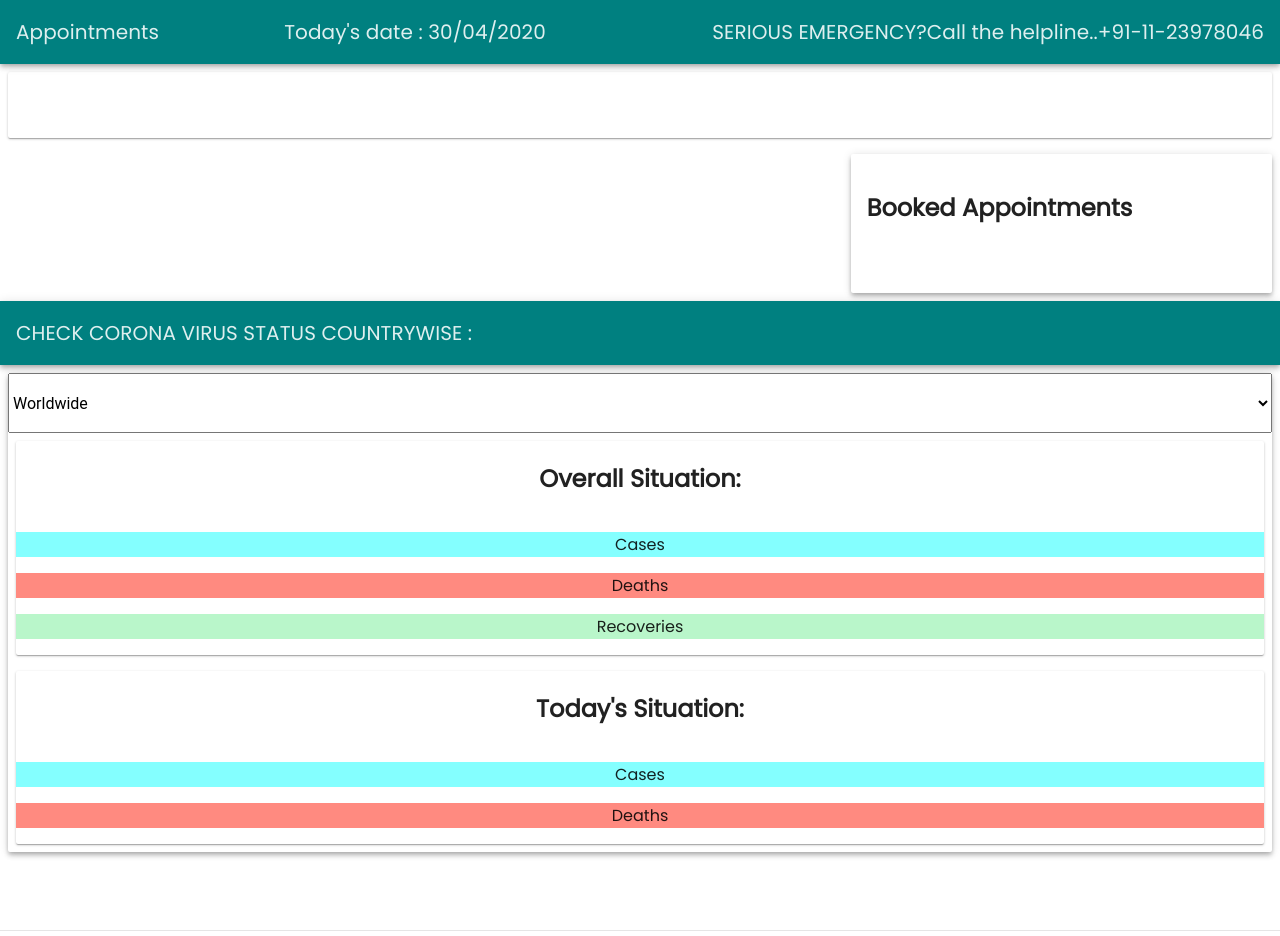
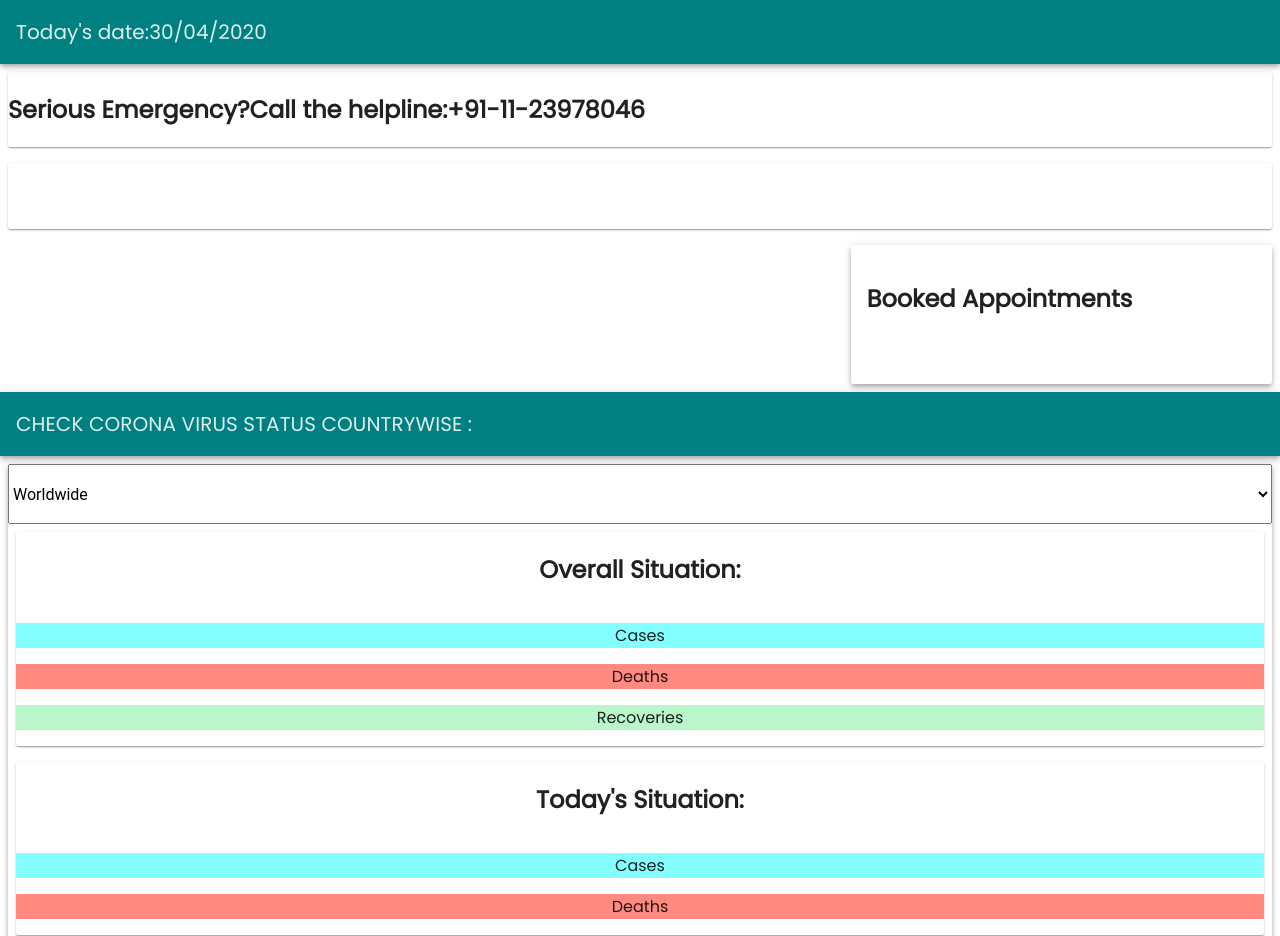
Before and after one commit to rishidhiman/fightcovid19, a website: page public/index.html in a window 1280 px wide. Shown: the top 936 px of the page. Drawn offline with nearby package versions, Linux system fonts and the light colour scheme; no server answers.

Commit message:
few changess

```diff
--- a/public/index.html
+++ b/public/index.html
@@ -15,13 +15,19 @@
     <md-toolbar layout="column" class="md-whiteframe-z2">
 
         <div class="md-toolbar-tools">
-            <h3><a ui-sref="/">Appointments &nbsp;&nbsp;&nbsp;&nbsp;&nbsp;&nbsp;&nbsp;&nbsp;&nbsp;&nbsp;&nbsp;&nbsp;&nbsp;&nbsp;&nbsp;&nbsp;&nbsp;&nbsp;&nbsp;&nbsp;&nbsp;&nbsp;Today's date&nbsp;:&nbsp;</a></h3><h3><div id="output"></div></h3>
+            <h2>Today's date:</h2><h2><div id="output"></div></h2>
 
             <span flex></span>
-			SERIOUS EMERGENCY?Call the helpline..+91-11-23978046
+
+
             </md-menu-content>
+
         </div>
+
     </md-toolbar>
+    <md-card>
+    	    			<h2>Serious Emergency?Call the helpline:+91-11-23978046</h2>
+</md-card>
 				<md-card><marquee behavior="scroll" direction="left"<center><h3>STAY HOME.SAVE LIVES.
 <b>Help stop coronavirus</b>
 ||STAY HOME||
```
